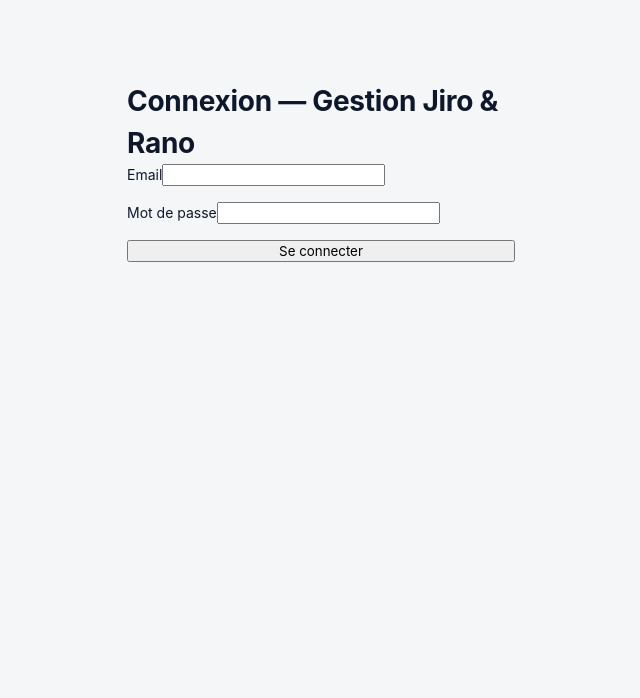
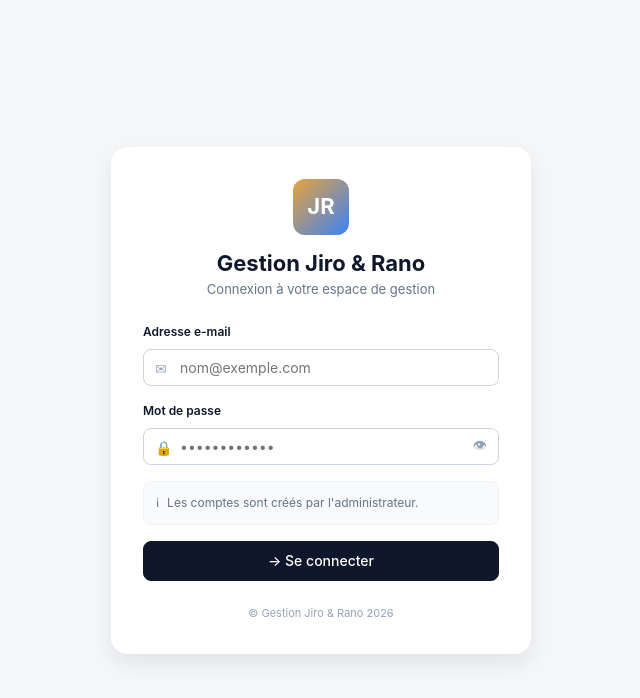
Before and after one commit to havanay10/gestion-jiro-rano, a React (Vite) app: page /login in a window 1280 px wide. Shown: the top 698 px of the page, without its empty margins (319-959 px from the left). Built offline with nearby package versions, Linux system fonts and the light colour scheme; no server answers.

Commit message:
Navigation optimiser

```diff
--- a/src/features/auth/LoginPage.tsx
+++ b/src/features/auth/LoginPage.tsx
@@ -8,6 +8,7 @@ export function LoginPage() {
   const { user, profil, loading } = useAuth()
   const [email, setEmail] = useState('')
   const [password, setPassword] = useState('')
+  const [motDePasseVisible, setMotDePasseVisible] = useState(false)
   const [message, setMessage] = useState('')
   const [enCours, setEnCours] = useState(false)
 
@@ -28,44 +29,95 @@ export function LoginPage() {
     setEnCours(false)
 
     if (error) {
-      setMessage(`Erreur : ${error.message}`)
+      // Message générique pour ne pas exposer les détails Supabase
+      setMessage('Identifiant ou mot de passe incorrect. Veuillez vérifier vos accès.')
     }
-    // La redirection est gérée par le useEffect ci-dessus
+    // En cas de succès, la redirection est gérée par le useEffect ci-dessus
   }
 
   return (
-    <main style={{ maxWidth: 420, margin: '4rem auto', padding: '1rem' }}>
-      <h1>Connexion — Gestion Jiro &amp; Rano</h1>
+    <div className="login-page">
+      <div className="login-boite">
+        <div className="login-logo">
+          <div className="login-logo-icone">JR</div>
+          <div>
+            <div className="login-titre">Gestion Jiro &amp; Rano</div>
+            <div className="login-sous-titre">Connexion à votre espace de gestion</div>
+          </div>
+        </div>
 
-      <form onSubmit={handleLogin} style={{ display: 'grid', gap: '1rem' }}>
-        <label>
-          Email
+        <form onSubmit={handleLogin} className="login-formulaire">
+          {message && (
+            <div className="message message-erreur">
+              <span className="message-icone">⚠</span>
+              <div>
+                <div className="message-titre">Erreur d'authentification</div>
+                <div>{message}</div>
+              </div>
+            </div>
+          )}
+
+          <div className="champ">
+            <label className="champ-label" htmlFor="login-email">
+              Adresse e-mail
+            </label>
+            <div className="champ-icone">
+              <span className="champ-icone-gauche">✉</span>
               <input
+                id="login-email"
                 type="email"
+                className="champ-saisie"
+                placeholder="nom@exemple.com"
                 value={email}
                 onChange={(e) => setEmail(e.target.value)}
                 required
                 autoComplete="email"
               />
+            </div>
+          </div>
+
+          <div className="champ">
+            <label className="champ-label" htmlFor="login-password">
+              Mot de passe
             </label>
-
-        <label>
-          Mot de passe
+            <div className="champ-icone">
+              <span className="champ-icone-gauche">🔒</span>
               <input
-            type="password"
+                id="login-password"
+                type={motDePasseVisible ? 'text' : 'password'}
+                className="champ-saisie"
+                placeholder="••••••••••••"
                 value={password}
                 onChange={(e) => setPassword(e.target.value)}
                 required
                 autoComplete="current-password"
               />
-        </label>
+              <button
+                type="button"
+                className="champ-icone-droite"
+                onClick={() => setMotDePasseVisible((v) => !v)}
+                aria-label={motDePasseVisible ? 'Masquer le mot de passe' : 'Afficher le mot de passe'}
+                tabIndex={-1}
+              >
+                {motDePasseVisible ? '🙈' : '👁'}
+              </button>
+            </div>
+          </div>
 
-        <button type="submit" disabled={enCours}>
-          {enCours ? 'Connexion…' : 'Se connecter'}
+          <div className="login-note">
+            <span>ℹ</span>
+            <span>Les comptes sont créés par l'administrateur.</span>
+          </div>
+
+          <button type="submit" className="btn btn-primaire btn-lg btn-bloc" disabled={enCours}>
+            {enCours ? 'Connexion…' : '→ Se connecter'}
           </button>
         </form>
 
-      {message && <p style={{ color: 'crimson' }}>{message}</p>}
-    </main>
+        <div className="texte-centre texte-tres-petit texte-tertiaire">
+          © Gestion Jiro &amp; Rano 2026
+        </div>
+      </div>
+    </div>
   )
 }
--- a/src/features/layout/AdminLayout.tsx
+++ b/src/features/layout/AdminLayout.tsx
@@ -1,17 +1,10 @@
 import type { ReactNode } from 'react'
 import { NavLink, useNavigate } from 'react-router-dom'
 import { useAuth } from '../auth/AuthContext'
-
-const lienStyle = ({ isActive }: { isActive: boolean }) => ({
-  padding: '0.5rem 0.75rem',
-  borderRadius: 6,
-  textDecoration: 'none',
-  color: isActive ? '#fff' : '#333',
-  background: isActive ? '#2d6a4f' : 'transparent',
-})
+import { Footer } from './Footer'
 
 export function AdminLayout({ children }: { children: ReactNode }) {
-  const { signOut } = useAuth()
+  const { signOut, user, profil } = useAuth()
   const navigate = useNavigate()
 
   async function handleSignOut() {
@@ -19,24 +12,74 @@ export function AdminLayout({ children }: { children: ReactNode }) {
     navigate('/login', { replace: true })
   }
 
+  // Initiales à partir de l'email (ex. "rivo.rasoa@..." → "RR")
+  const email = user?.email ?? ''
+  const nomAffiche = email.split('@')[0] || 'Admin'
+  const initiales =
+    nomAffiche
+      .split(/[._-]/)
+      .map((s) => s[0]?.toUpperCase() ?? '')
+      .slice(0, 2)
+      .join('') || 'AR'
+
+  const roleAffiche = profil?.role === 'admin' ? 'Administrateur' : 'Utilisateur'
+
+  const liens = [
+    { to: '/admin', label: 'Tableau de bord', end: true },
+    { to: '/admin/periodes', label: 'Saisie & Répartition' },
+    { to: '/admin/personnes', label: 'Gestion des personnes' },
+    { to: '/admin/logements', label: 'Logements' },
+    { to: '/admin/historique', label: 'Historique & Export' },
+    { to: '/admin/audit', label: "Journal d'audit" },
+  ]
+
   return (
-    <div style={{ display: 'grid', gridTemplateColumns: '240px 1fr', minHeight: '100vh' }}>
-      <aside style={{ borderRight: '1px solid #e5e7eb', padding: '1rem', background: '#fafafa' }}>
-        <h2 style={{ marginTop: 0, fontSize: 18 }}>Gestion Jiro &amp; Rano</h2>
-        <nav style={{ display: 'grid', gap: 4 }}>
-          <NavLink to="/admin" end style={lienStyle}>Tableau de bord</NavLink>
-          <NavLink to="/admin/logements" style={lienStyle}>Logements</NavLink>
-          <NavLink to="/admin/personnes" style={lienStyle}>Personnes</NavLink>
-          <NavLink to="/admin/periodes" style={lienStyle}>Périodes</NavLink>
-          <NavLink to="/admin/historique" style={lienStyle}>Historique</NavLink>
-          <NavLink to="/admin/audit" style={lienStyle}>Journal d’audit</NavLink>
+    <div className="layout-app">
+      <header className="header-app">
+        <div className="header-marque">
+          <div className="header-marque-icone">JR</div>
+          <div className="header-marque-texte">
+            <div className="header-marque-titre">Jiro &amp; Rano</div>
+            <div className="header-marque-sous-titre">Gestion &amp; Décompte</div>
+          </div>
+        </div>
+
+        <nav className="header-navigation">
+          {liens.map((lien) => (
+            <NavLink
+              key={lien.to}
+              to={lien.to}
+              end={lien.end}
+              className={({ isActive }) =>
+                'header-lien' + (isActive ? ' header-lien-actif' : '')
+              }
+            >
+              {lien.label}
+            </NavLink>
+          ))}
         </nav>
-        <button onClick={handleSignOut} style={{ marginTop: '2rem' }}>
-          Se déconnecter
-        </button>
-      </aside>
 
-      <main style={{ padding: '2rem' }}>{children}</main>
+        <div className="header-utilisateur">
+          <div className="avatar">{initiales}</div>
+          <div className="header-utilisateur-texte">
+            <div className="header-utilisateur-nom">{nomAffiche}</div>
+            <div className="header-utilisateur-role">{roleAffiche}</div>
+          </div>
+          <button
+            type="button"
+            onClick={handleSignOut}
+            title="Se déconnecter"
+            className="header-action"
+            aria-label="Se déconnecter"
+          >
+            ⎋
+          </button>
+        </div>
+      </header>
+
+      <main className="layout-contenu">{children}</main>
+
+      <Footer />
     </div>
   )
 }
--- /dev/null
+++ b/src/features/layout/Footer.tsx
@@ -0,0 +1,11 @@
+export function Footer() {
+  return (
+    <footer className="footer-app">
+      <span className="footer-statut">
+        <span className="footer-statut-pastille" />
+        Connexion active
+      </span>
+      <span>© Gestion Jiro &amp; Rano 2026 — Tous droits réservés</span>
+    </footer>
+  )
+}
--- a/src/features/layout/PersonnelLayout.tsx
+++ b/src/features/layout/PersonnelLayout.tsx
@@ -1,9 +1,10 @@
 import type { ReactNode } from 'react'
 import { useNavigate } from 'react-router-dom'
 import { useAuth } from '../auth/AuthContext'
+import { Footer } from './Footer'
 
 export function PersonnelLayout({ children }: { children: ReactNode }) {
-  const { signOut } = useAuth()
+  const { signOut, user, profil } = useAuth()
   const navigate = useNavigate()
 
   async function handleSignOut() {
@@ -11,13 +12,54 @@ export function PersonnelLayout({ children }: { children: ReactNode }) {
     navigate('/login', { replace: true })
   }
 
+  const email = user?.email ?? ''
+  const nomAffiche = email.split('@')[0] || 'Utilisateur'
+  const initiales =
+    nomAffiche
+      .split(/[._-]/)
+      .map((s) => s[0]?.toUpperCase() ?? '')
+      .slice(0, 2)
+      .join('') || 'U'
+
+  const sousTitre =
+    profil?.role === 'personnel' ? 'Espace personnel' : 'Utilisateur'
+
   return (
-    <div style={{ maxWidth: 900, margin: '0 auto', padding: '2rem' }}>
-      <header style={{ display: 'flex', justifyContent: 'space-between', alignItems: 'center' }}>
-        <h1 style={{ fontSize: 22 }}>Mon espace — Gestion Jiro &amp; Rano</h1>
-        <button onClick={handleSignOut}>Se déconnecter</button>
+    <div className="layout-app">
+      <header className="header-app">
+        <div className="header-marque">
+          <div className="header-marque-icone">JR</div>
+          <div className="header-marque-texte">
+            <div className="header-marque-titre">Jiro &amp; Rano</div>
+            <div className="header-marque-sous-titre">Gestion &amp; Décompte</div>
+          </div>
+        </div>
+
+        <div className="header-navigation">
+          <span className="header-lien header-lien-actif">Mon espace</span>
+        </div>
+
+        <div className="header-utilisateur">
+          <div className="avatar">{initiales}</div>
+          <div className="header-utilisateur-texte">
+            <div className="header-utilisateur-nom">{nomAffiche}</div>
+            <div className="header-utilisateur-role">{sousTitre}</div>
+          </div>
+          <button
+            type="button"
+            onClick={handleSignOut}
+            className="header-action"
+            title="Se déconnecter"
+            aria-label="Se déconnecter"
+          >
+            ⎋
+          </button>
+        </div>
       </header>
-      <main>{children}</main>
+
+      <main className="layout-contenu">{children}</main>
+
+      <Footer />
     </div>
   )
 }
```
Lines whose indentation alone changed are shown as unchanged.
